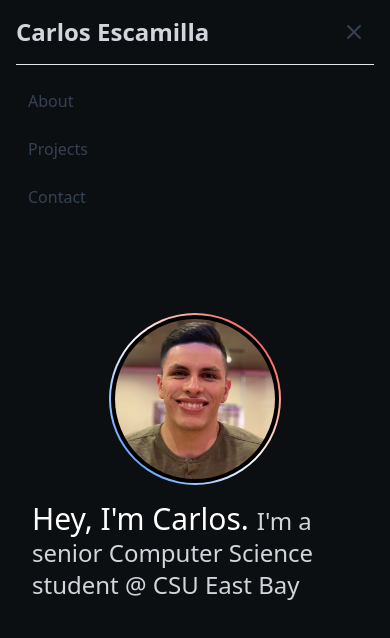
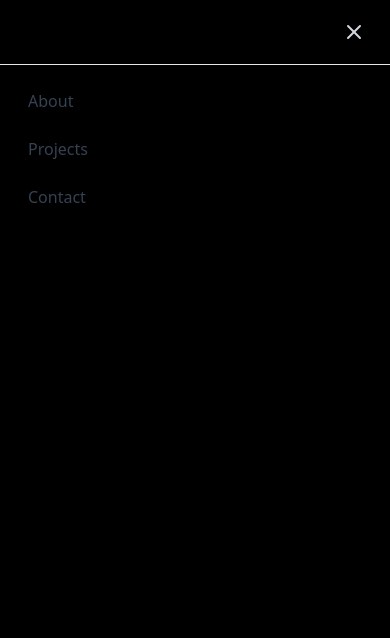
Before and after one commit to carlos-escamilla33/personal-website, a React (Vite) app: page / in a window 390 px wide. Both pictures are taken after a click on the button 354 px from the left and 32 px from the top of the page. Shown: the top 638 px of the page. Built offline with nearby package versions, Linux system fonts and the light colour scheme.

Commit message:
completed navbar

```diff
--- a/src/components/Header.jsx
+++ b/src/components/Header.jsx
@@ -4,12 +4,12 @@ import headshot from "../assets/headshot.jpeg";
 const Header = () => {
   return (
     <div className="flex flex-col items-center justify-center pt-20 mx-4 md:mx-50 md:flex-row">
-      <div className="p-[2px] rounded-full bg-gradient-to-tr from-blue-500 via-white to-red-600">
+      <div className="p-[2px] rounded-full bg-gradient-to-tr from-purple-500 to-blue-600">
         <div className="p-1 bg-black rounded-full">
           <img
             src={headshot}
             alt="Carlos Escamilla"
-            className="w-40 h-auto rounded-full object-cover"
+            className="w-40 h-auto rounded-full"
           />
         </div>
       </div>
--- a/src/components/Navbar.jsx
+++ b/src/components/Navbar.jsx
@@ -1,5 +1,5 @@
-import {useState} from "react";
-import {Menu, X} from "lucide-react";
+import { useState } from "react";
+import { Menu, X } from "lucide-react";
 
 const Navbar = () => {
   const navItems = ["About", "Projects", "Contact"];
@@ -7,56 +7,66 @@ const Navbar = () => {
 
   const toggleMenu = () => {
     setIsOpen(!isOpen);
-    }
+  };
 
-    return(
-        <nav className="max-w-7xl mx-auto px-4 md:px-40">
+  return (
+    <nav className="max-w-7xl mx-auto px-4 relative z-50 md:px-40">
       <div className="flex justify-between items-center h-16">
         <div className="flex-shrink-0">
-                    <a href="#" className="text-2xl font-bold text-gray-300 ">Carlos Escamilla</a>
+          <a href="#" className="text-2xl font-bold text-gray-300">
+            Carlos Escamilla
+          </a>
         </div>
 
         <div className="hidden md:flex items-center space-x-8">
-                    {
-                        navItems.map((item) => {
-                            return <a href="" key={item} className="text-grey-700 hover:text-blue-600 transition-colors duration-200 font-medium">
+          {navItems.map((item) => {
+            return (
+              <a
+                href={`#${item.toLowerCase()}`}
+                key={item}
+                className="text-gray-700 hover:text-blue-600 transition-colors duration-200 font-medium"
+              >
                 {item}
               </a>
-                        })
-                    }
+            );
+          })}
         </div>
 
         <div className="md:hidden">
-                    <button onClick={toggleMenu} className="inline-flex items-center justify-center p-2 rounded-md text-gray-700 hover:bg-gray-100 focus:outline-none transition-colors duration-200">
-                        {
-                            isOpen ? (
-                                <X className="h-6 w-6" />
-                            ) : (
-                                <Menu className="h-6 w-6"/>
-                            )
-                        }
+          <button
+            onClick={toggleMenu}
+            className="cursor-pointer inline-flex items-center justify-center p-2 rounded-md text-gray-300 hover:bg-gray-800 focus:outline-none transition-colors duration-200 z-50 relative"
+          >
+            {isOpen ? <X className="h-6 w-6" /> : <Menu className="h-6 w-6" />}
           </button>
         </div>
       </div>
-            {
-                isOpen && (
-                    <div className="md:hidden pb-4 border-t border-gray-200">
-                        <div className="space-y-2 pt-4">
-                            {
-                                navItems.map((item) => {
-                                    return <a href="" key={item}
+      {isOpen && (
+        <>
+          <div
+            className="md:hidden fixed inset-0 bg-black bg-opacity-200 z-40"
             onClick={() => setIsOpen(false)}
-                                    className="block px-3 py-2 rounded-md text-base font-medium text-gray-700 hover:text-blue-600 hover:bg-gray-50 transition-colors duration-200">
+          />
+          <div className="md:hidden fixed top-16 left-0 right-0 bg-black shadow-lg z-40 pb-4 border-t border-gray-200">
+            <div className="space-y-2 pt-4 px-4">
+              {navItems.map((item) => {
+                return (
+                  <a
+                    href={`#${item.toLowerCase()}`}
+                    key={item}
+                    onClick={() => setIsOpen(false)}
+                    className="cursor-pointer block px-3 py-2 rounded-md text-base font-medium text-gray-700 hover:text-blue-600 transition-colors duration-200"
+                  >
                     {item}
                   </a>
-                                })
-                            }
+                );
+              })}
             </div>
           </div>
-                )
-            }
+        </>
+      )}
     </nav>
-    )
-}
+  );
+};
 
 export default Navbar;
```
Lines whose indentation alone changed are shown as unchanged.
